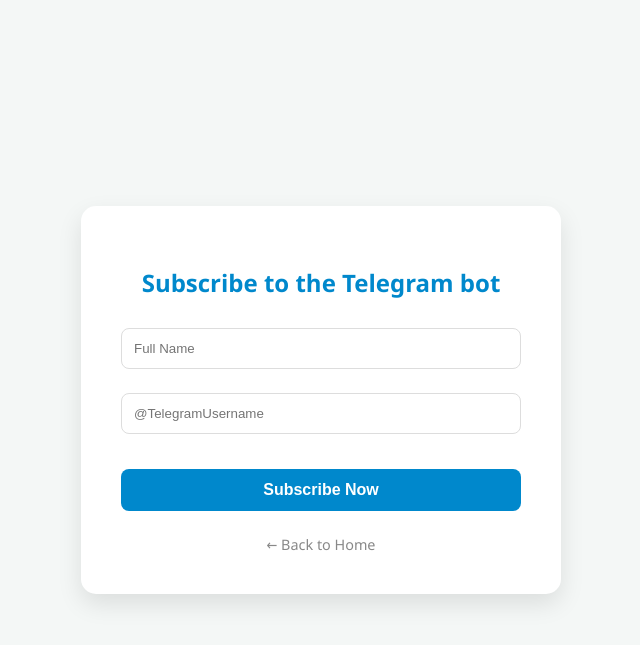
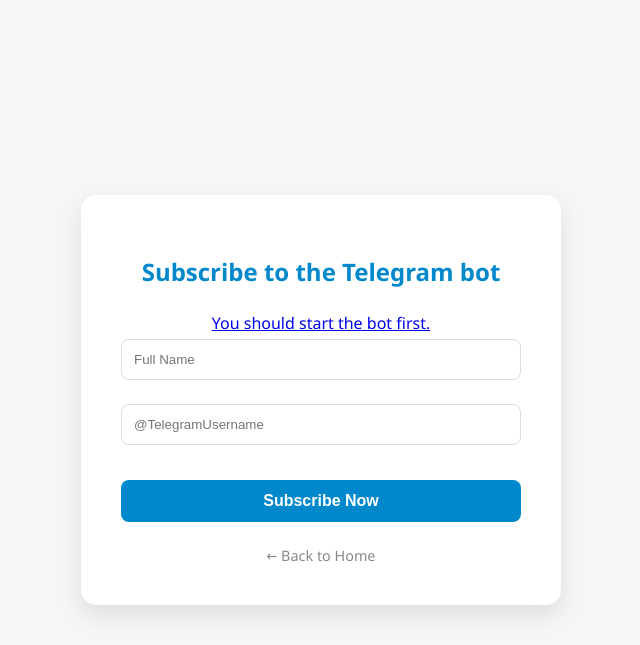
Before and after one commit to giovannirizzello/wikitrends, a Flask app: page /subscribe in a window 1280 px wide. Shown: the top 645 px of the page, without its empty margins (319-959 px from the left). Run offline with Flask 3, Linux system fonts and the light colour scheme.

Commit message:
Updated subscribe.html

```diff
--- a/templates/subscribe.html
+++ b/templates/subscribe.html
@@ -100,6 +100,7 @@
 
     <div class="card">
         <h2>Subscribe to the Telegram bot</h2>
+        <a href="https://t.me/wikitrends_bot">You should start the bot first.</a>
         <form method="POST" action="/add">
             <div class="input-group">
                 <input type="text" name="name" placeholder="Full Name" required>
```
